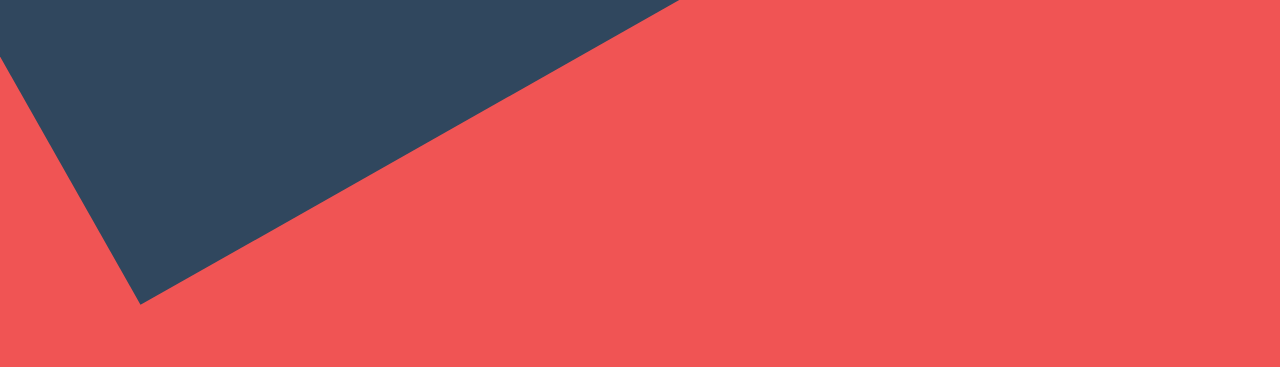
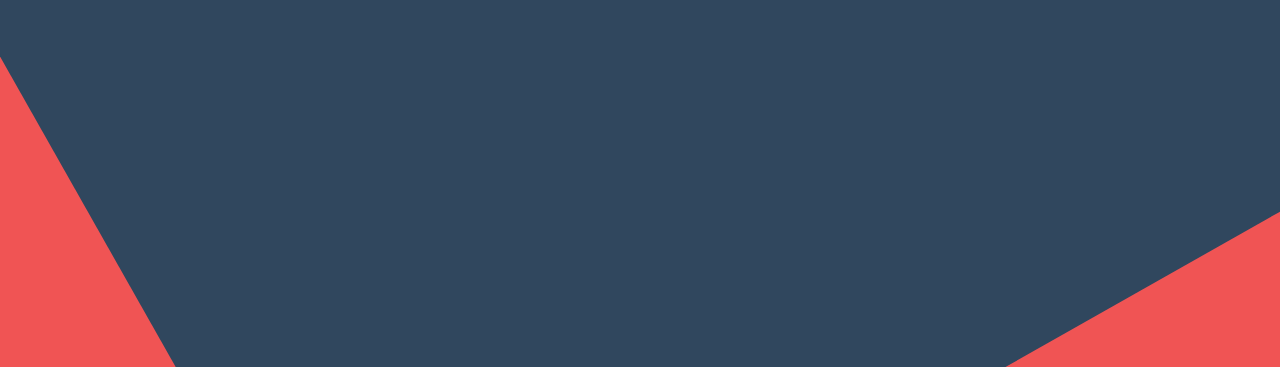
Before and after one commit to Saurja/My-Portfolio, a plain HTML site: page index.html in a window 1280 px wide. Shown: the part 433-800 px from the top of the page. Drawn offline with nearby package versions, Linux system fonts and the light colour scheme.

Commit message:
CSS Update

```diff
--- a/css/index.scss
+++ b/css/index.scss
@@ -34,7 +34,7 @@ body {
     position: absolute;
     background-color: $secondaryColor;
     padding-bottom: 141.42136%;
-    width: 30rem;
+    width: 60rem;
     bottom: 30rem;
     left: -6rem;
     transform: rotate(60.5deg);
```
Also changed, not shown: css/index.css.
